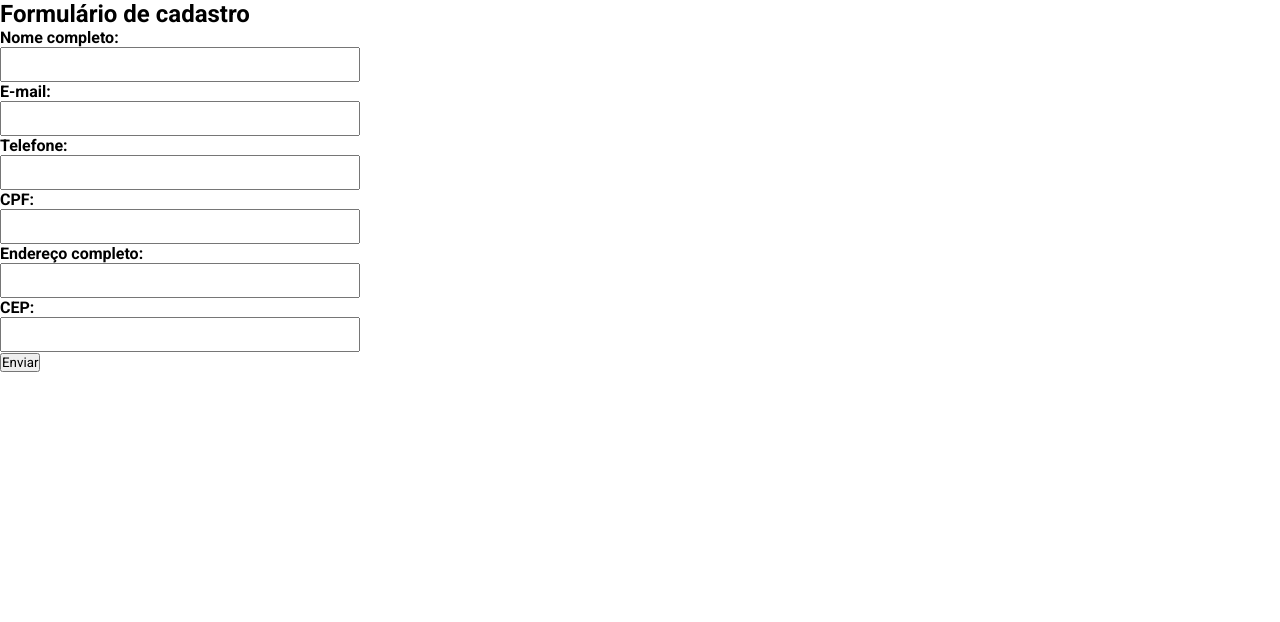
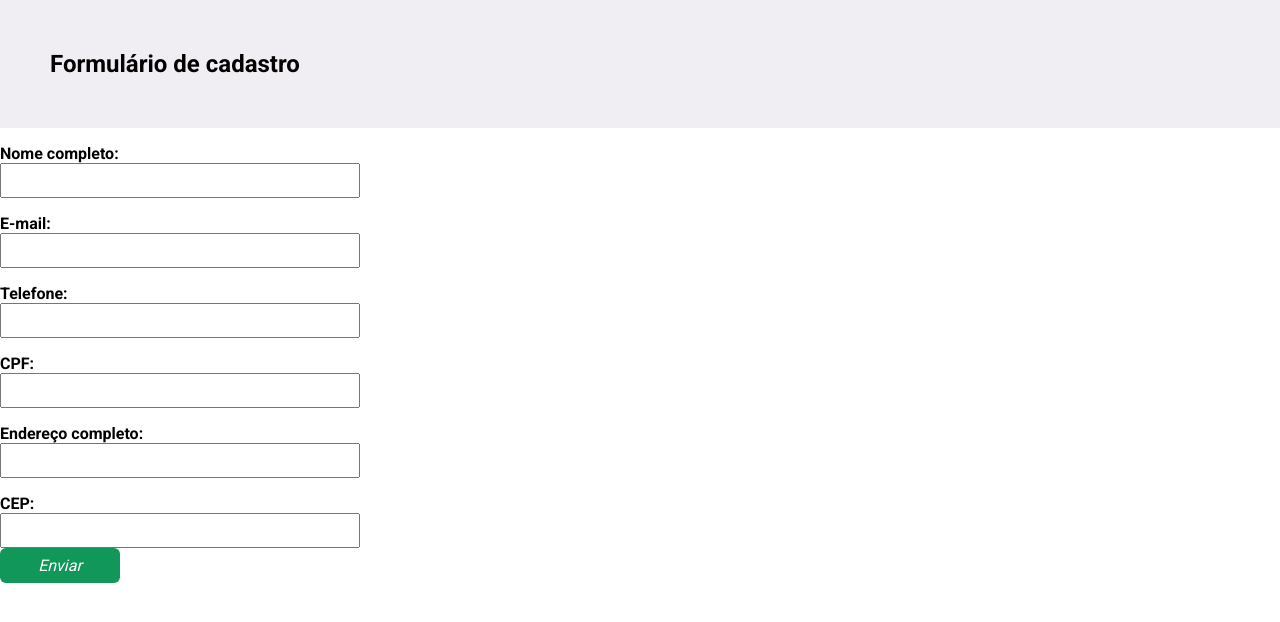
Before and after one commit to jacqkenny/Curso_Ebac_frontend_ok, a plain HTML site: page index.html in a window 1280 px wide. Drawn offline with Linux system fonts and the light colour scheme.

Commit message:
SALVANDO ALTERAÇÕES (main.css)

```diff
--- a/main.css
+++ b/main.css
@@ -3,6 +3,23 @@
     padding: 0;
     box-sizing: border-box;
     font-family: 'roboto', sans-serif;
+
+}
+
+h1 {
+
+    background-color: #f0eef3;
+    padding: 50px;
+    padding-block: 50px;
+    justify: content 50px;
+    font-style: normal;
+    text-align:none;
+}
+
+.container {
+    max-width: 100%;
+    width: 100%;
+    margin:0;
 }
 
 .form-campo {
@@ -10,22 +27,33 @@
 }
 
 .form-campo label {
-font-weight:bold;
-display: block;
+    padding-top: 16px;
+    font-weight:bold;
+    display: block;
+    justify-content:none;
 }
 
 .form-campo input,
-.form-campo textarea {
+.form-campo CEP {
     width: 100%;
     display: block;
     padding: 8px;
 }
 
-.form-campo textarea {
-resize: none;
-height: 120px;
-}
-
 form {
     max-width: 360px;
 }
+
+button {
+    display: block;
+    width: 100%;
+    padding: 8px 0;
+    border: none;
+    background-color: #119759;
+    color: #fff;
+    font-size: 16px;
+    font-style: italic;
+    cursor: pointer;
+    border-radius: 6px;
+    max-width: 120px;
+}
```
